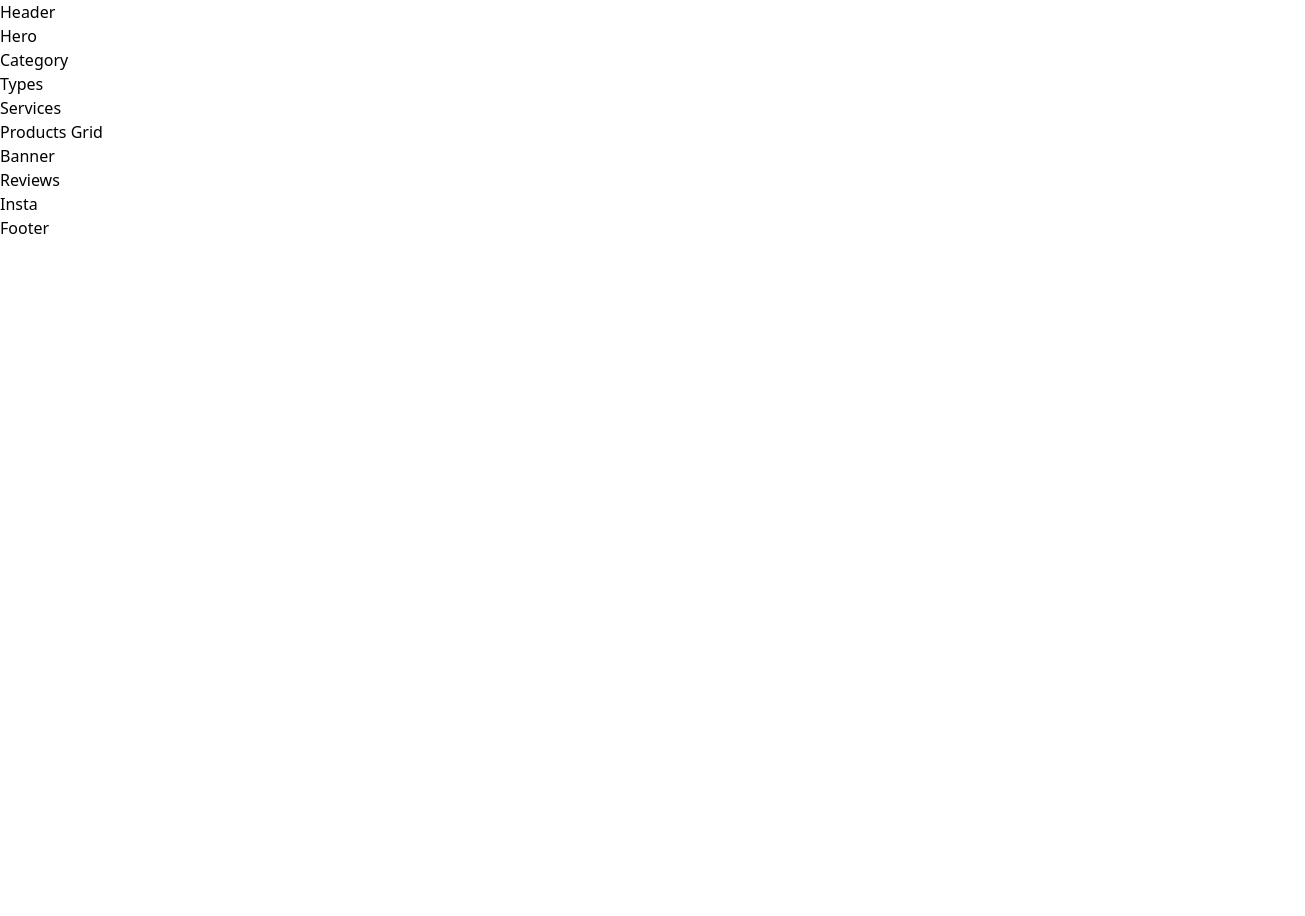
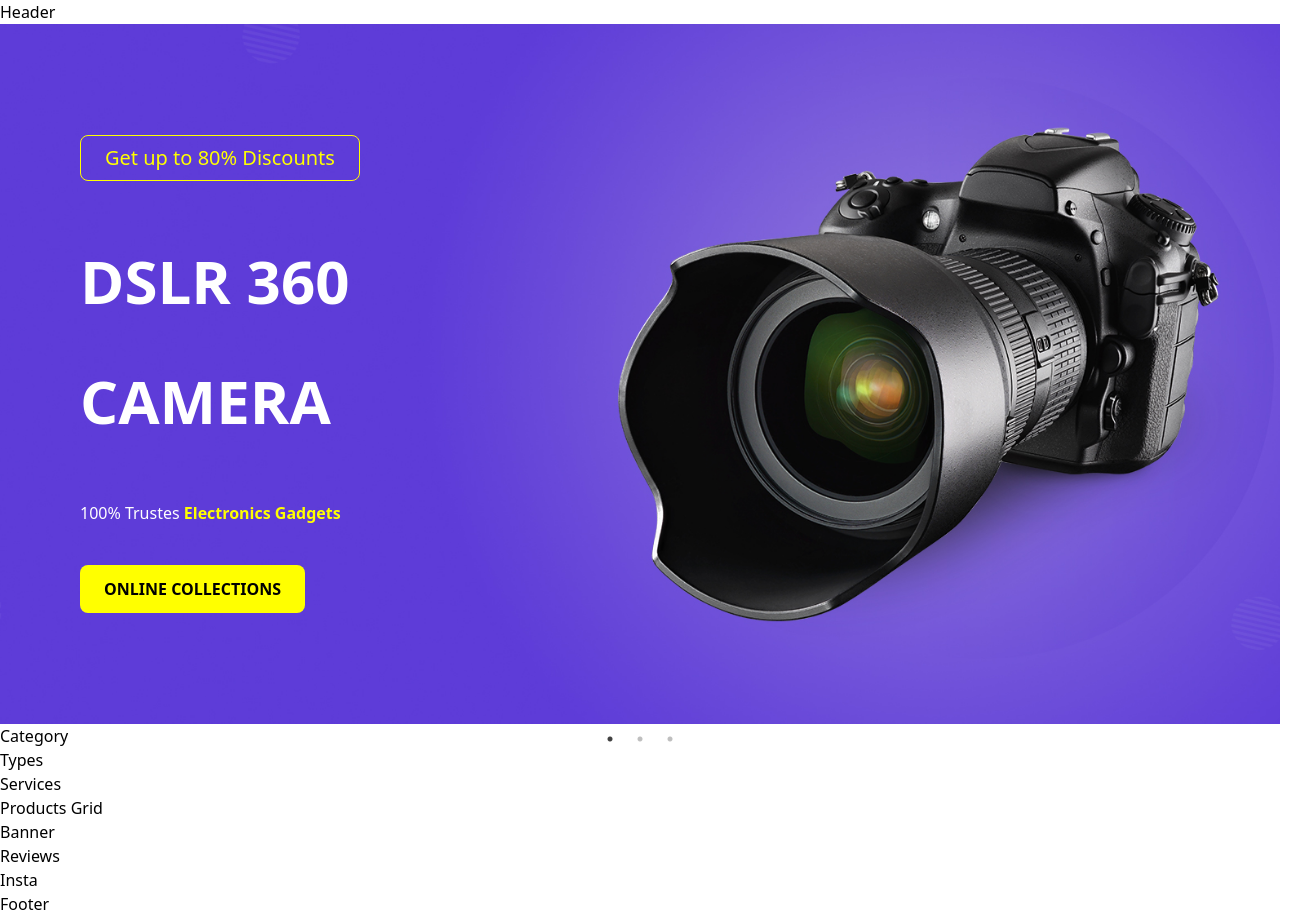
Before and after one commit to GrandDadDan/React-Ecommerce-Store, a React (Vite) app: page / in a window 1280 px wide. Shown: the whole page, 1305 px wide, since content can reach past the window. Before the commit the page ends 800 px from the top, so only its background shows below. Built offline with nearby package versions, Linux system fonts and the light colour scheme.

Commit message:
completed design for hero section

```diff
--- a/src/sections/Hero.jsx
+++ b/src/sections/Hero.jsx
@@ -29,7 +29,55 @@ const Hero = () => {
     Aos.refresh();
   }, [])
   return (
-    <div id>Hero</div>
+    <div id='hero' className='w-full flex justify-center items-center lg:h-[700px] h-[600px]'>
+      <Slider className='w-full' {...settings}>
+        <div>
+
+          <div className='w-full lg:px-20 px-5 lg:h-[700px] h-[600px] flex flex-col justify-center items-start gap-10
+          bg-cover bg-center' style={{backgroundImage: `url(${dslr})`}}>
+    <h1 data-aos = "zoom-in" data-aos-delay= "50"
+    className='text-themeyellow border rounded-lg border-themeyellow px-6 py-2 text-xl' style={{color: 'yellow'}}>Get up to 80% Discounts</h1>
+    <h1 data-aos = "zoom-in" data-aos-delay= "100" className='text-white lg: txt-[120px] text-[60px]
+     uppercase font-bold lg:leading-[120px] leading-[70px]'>DSLR 360 <br />Camera</h1>
+          <h1 data-aos = "zoom-in" data-aos-delay= "100"
+          className='text-white text-2x1'
+          >100% Trustes <span
+          className='text-yellow font-semibold' style={{color: 'yellow'}}>Electronics Gadgets</span></h1>
+          <button className="bg-themeyellow px-6 py-3 rounded-lg text-black font-semibold" style={{background: 'yellow'}} data-aos = "zoom-in" data-aos-delay= "100">ONLINE COLLECTIONS</button>
+          </div>
+        </div>
+        <div>
+
+          <div className='w-full lg:px-20 px-5 lg:h-[700px] h-[600px] flex flex-col justify-center items-start gap-10
+          bg-cover bg-center' style={{backgroundImage: `url(${earbuds})`}}>
+    <h1 data-aos = "zoom-in" data-aos-delay= "50"
+    className='text-themeyellow border rounded-lg border-themeyellow px-6 py-2 text-xl' style={{color: 'yellow'}}>Get up to 80% Discounts</h1>
+    <h1 data-aos = "zoom-in" data-aos-delay= "100" className='text-white lg: txt-[120px] text-[60px]
+     uppercase font-bold lg:leading-[120px] leading- [70px]'>Wireless <br />Earbuds</h1>
+          <h1 data-aos = "zoom-in" data-aos-delay= "100"
+          className='text-white text-2x1'
+          >100% Trustes <span
+          className='text-yellow font-semibold' style={{color: 'yellow'}}>Electronics Gadgets</span></h1>
+          <button className="bg-themeyellow px-6 py-3 rounded-lg text-black font-semibold" style={{background: 'yellow'}} data-aos = "zoom-in" data-aos-delay= "100">ONLINE COLLECTIONS</button>
+          </div>
+        </div>
+        <div>
+
+          <div className='w-full lg:px-20 px-5 lg:h-[700px] h-[600px] flex flex-col justify-center items-start gap-10
+          bg-cover bg-center' style={{backgroundImage: `url(${headset})`}}>
+    <h1 data-aos = "zoom-in" data-aos-delay= "50"
+    className='text-themeyellow border rounded-lg border-themeyellow px-6 py-2 text-xl' style={{color: 'yellow'}}>Get up to 80% Discounts</h1>
+    <h1 data-aos = "zoom-in" data-aos-delay= "100" className='text-white lg: txt-[120px] text-[60px]
+     uppercase font-bold lg:leading-[120px] leading- [70px]'>DSLR 360 <br />Camera</h1>
+          <h1 data-aos = "zoom-in" data-aos-delay= "100"
+          className='text-white text-2x1'
+          >100% Trustes <span
+          className='text-yellow font-semibold' style={{color: 'yellow'}}>Electronics Gadgets</span></h1>
+          <button className="bg-themeyellow px-6 py-3 rounded-lg text-black font-semibold" style={{background: 'yellow'}} data-aos = "zoom-in" data-aos-delay= "100">ONLINE COLLECTIONS</button>
+          </div>
+        </div>
+        </Slider>
+        </div>
   )
 }
 
```
